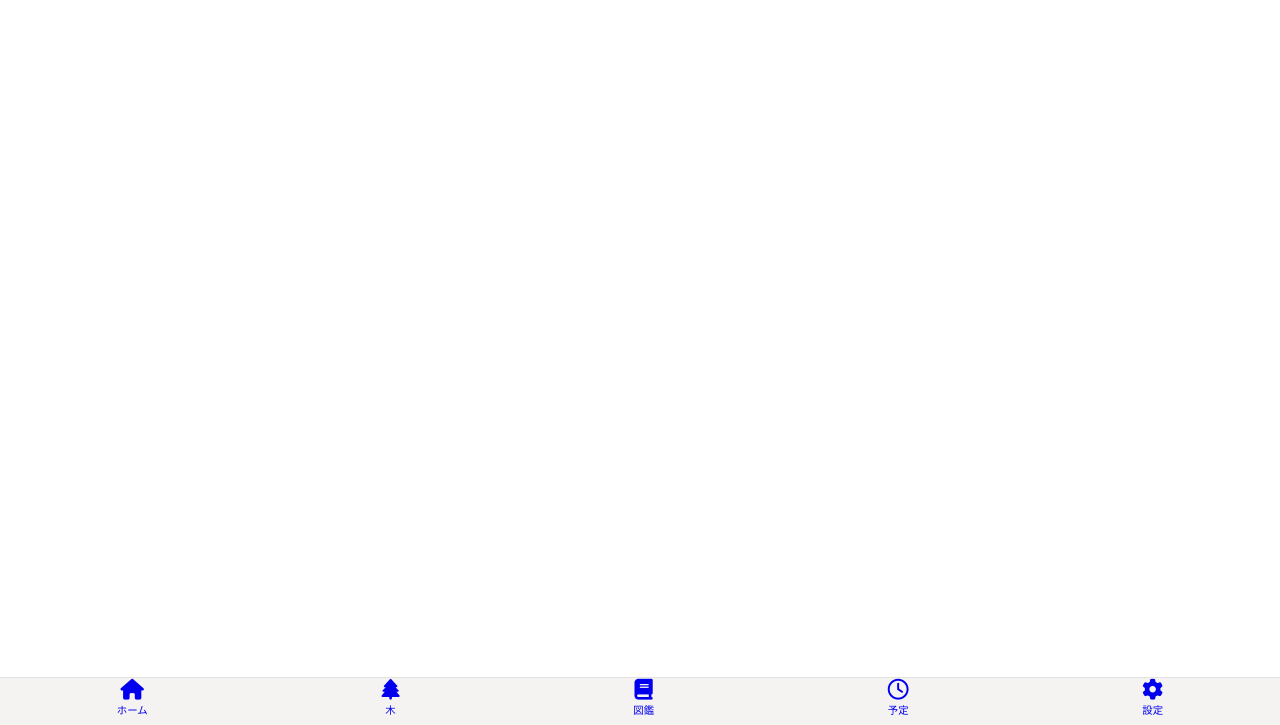
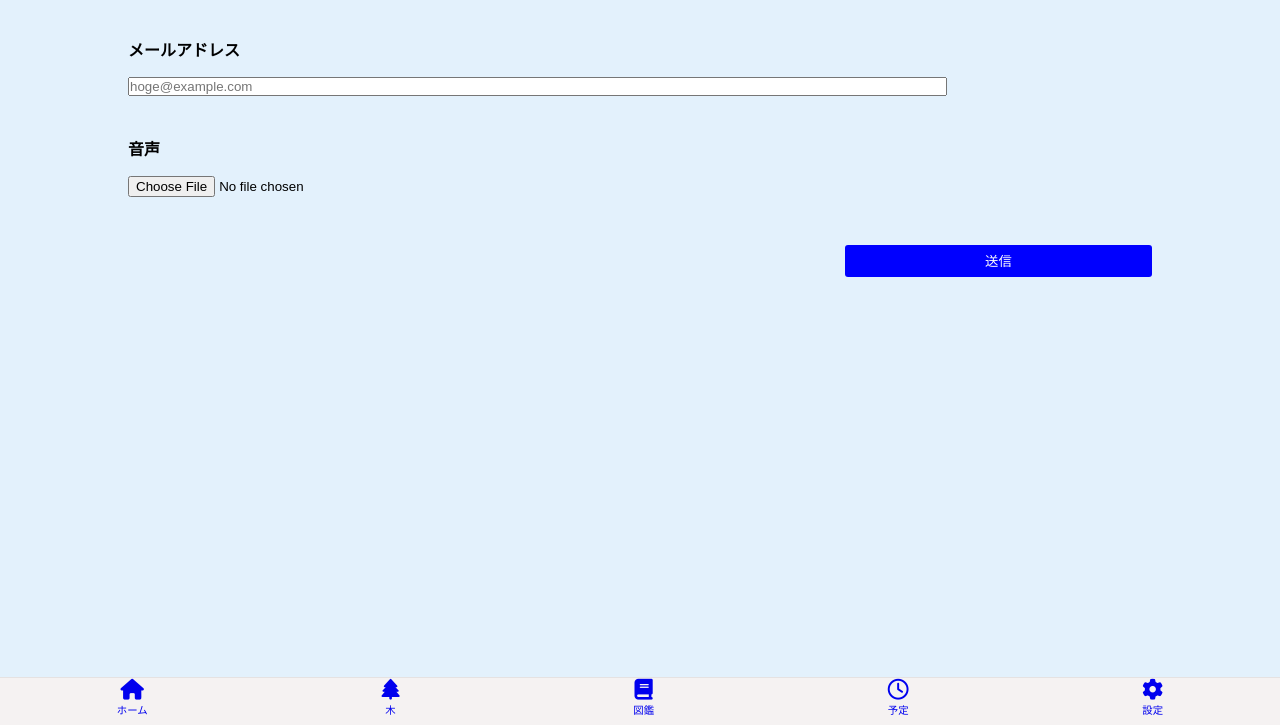
Before and after one commit to TTTTk84/oneteam, a website: page www/edit.html in a window 1280 px wide. Shown: the part 75-800 px from the top of the page. Drawn offline with Linux system fonts and the light colour scheme.

Commit message:
editの見た目を追加しました

```diff
--- /dev/null
+++ b/www/css/edit.css
@@ -0,0 +1,42 @@
+main {
+  display: flex;
+  flex-direction: column;
+  background: #e3f1fc;
+  height: 85vh;
+}
+
+main > {
+  margin: 5vh 0 0 0;
+}
+
+form {
+  position: relative;
+  width: 80%;
+  margin: 0 auto;
+  margin-top: 5vh;
+}
+
+form p {
+  font-weight: bold;
+  margin-bottom: 1em;
+}
+
+input {
+  margin-bottom: 3em;
+}
+
+input:nth-of-type(1) {
+  width: 80%;
+}
+
+input:nth-of-type(3) {
+  background-color: blue;
+  color: white;
+  padding: 0.5em 0;
+  width: 30%;
+  position: absolute;
+  right: 0;
+  bottom: -6em;
+  border-style: none;
+  border-radius: 3px;
+}
--- a/www/edit.html
+++ b/www/edit.html
@@ -1,16 +1,31 @@
 <!DOCTYPE html>
 <html lang="en">
-
   <head>
-  <meta charset="UTF-8">
-  <meta name="viewport" content="width=device-width, initial-scale=1.0">
-  <meta http-equiv="X-UA-Compatible" content="ie=edge">
+    <meta charset="UTF-8" />
+    <meta name="viewport" content="width=device-width, initial-scale=1.0" />
+    <meta http-equiv="X-UA-Compatible" content="ie=edge" />
     <title>Document</title>
-  <link rel="stylesheet" href="css/common.css">
-  <script src="https://kit.fontawesome.com/1440b05c82.js" crossorigin="anonymous"></script>
+    <link rel="stylesheet" href="css/common.css" />
+    <link rel="stylesheet" href="css/edit.css" />
+    <script
+      src="https://kit.fontawesome.com/1440b05c82.js"
+      crossorigin="anonymous"
+    ></script>
   </head>
 
   <body>
+    <header>
+      <div>設定</div>
+    </header>
+    <main>
+      <form action="" method="post">
+        <p>メールアドレス</p>
+        <input type="text" class="input" placeholder="hoge@example.com" />
+        <p>音声</p>
+        <input type="file" class="input" /><br />
+        <input type="submit" class="input" value="送信" />
+      </form>
+    </main>
     <footer>
       <div class="footer-content">
         <a href="home.html">
@@ -44,5 +59,4 @@
       </div>
     </footer>
   </body>
-
 </html>
```
Lines whose indentation alone changed are shown as unchanged.
